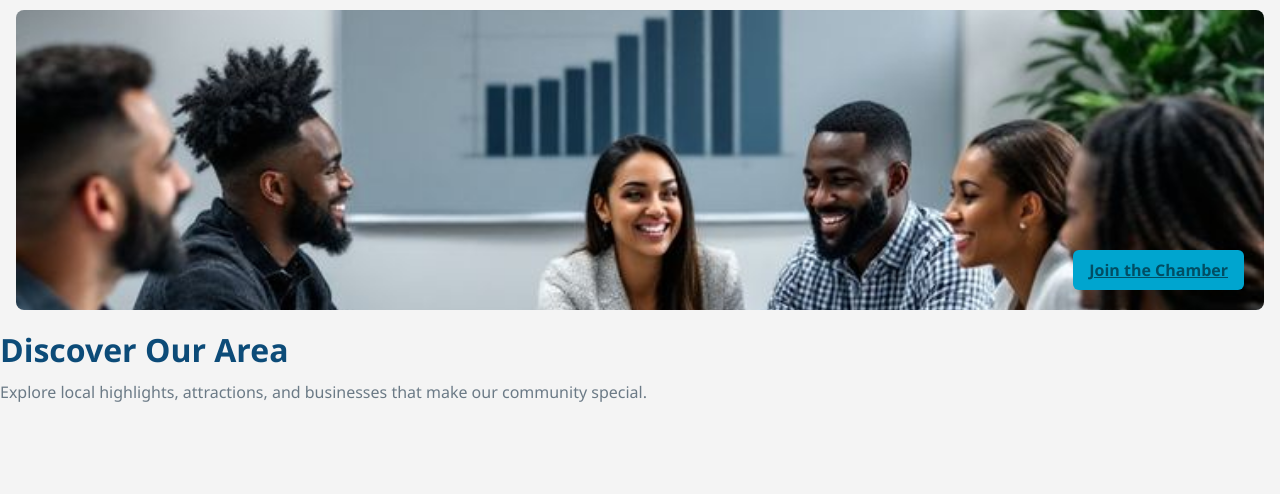
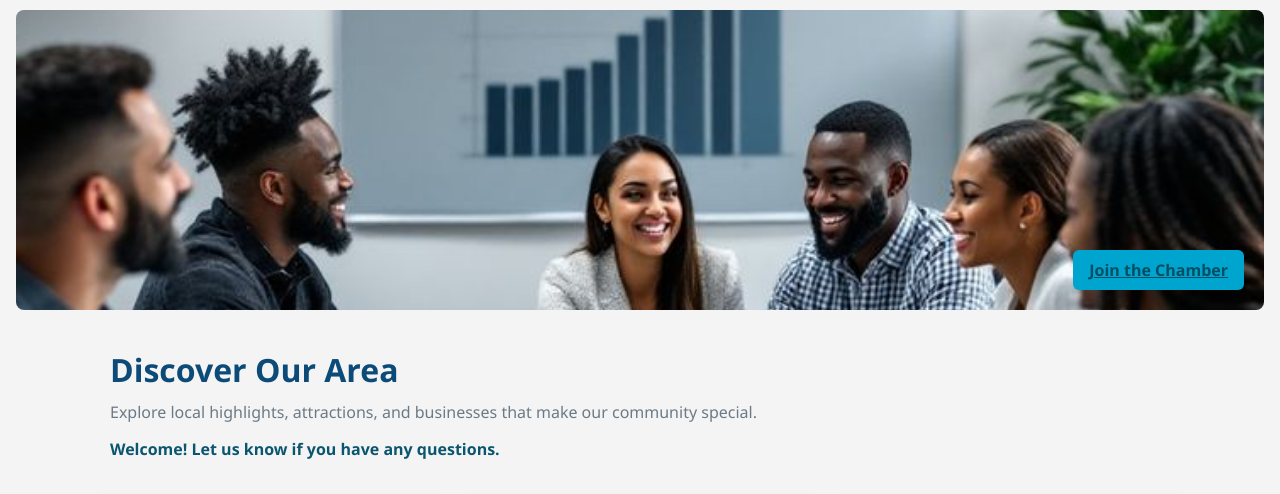
Before and after one commit to JonesAwuah/wdd231, a plain HTML site: page chamber/discover.html in a window 1280 px wide. Shown: the part 88-582 px from the top of the page. Drawn offline with Linux system fonts and the light colour scheme.

Commit message:
Add files via upload

```diff
--- a/chamber/discover.html
+++ b/chamber/discover.html
@@ -125,6 +125,8 @@
   </footer>
 
   <script src="scripts/directory.js"></script>
+  <script src="scripts/discover.js"></script>
+
 
   <script>
     // Footer year + last modified
--- a/chamber/styles/discover.css
+++ b/chamber/styles/discover.css
@@ -19,13 +19,17 @@
 .content { padding-bottom: 3rem; }
 
 /* intro */
-.intro { margin-bottom: 1rem; }
+.intro { margin-bottom: 1rem; max-width: var(--wrap);
+  margin: 0 auto;
+  padding: 1.25rem;}
 .intro h1 { margin: 0 0 .4rem; font-size: 2rem; color: var(--accent); }
 .intro p { margin: 0 0 .8rem; color: var(--muted); }
 .visit-message { margin-top: .6rem; font-weight:600; color: #0b566f; }
 
 /* grid container: will change grid-template-areas per breakpoint */
 .discover-grid {
+  max-width: var(--wrap);
+  margin: 0 auto;
   display: grid;
   gap: var(--gap);
   margin-top: 1rem;
```
